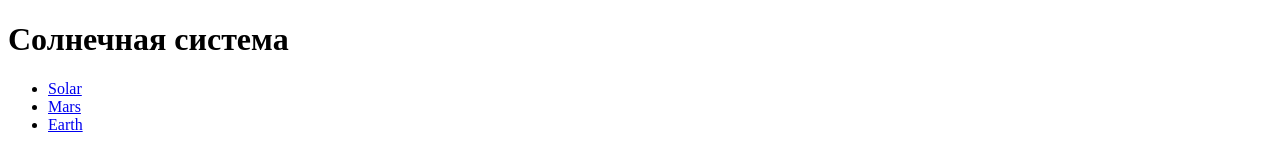
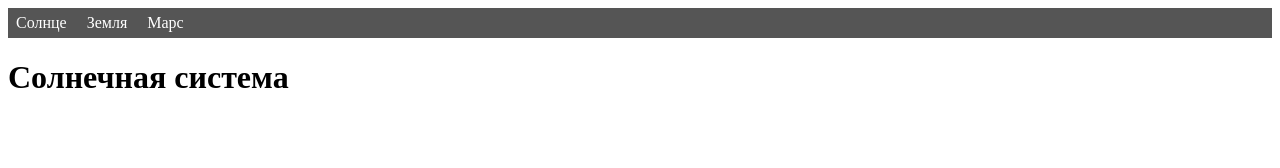
Before and after one commit to incubus-ank/SolarSystem, a plain HTML site: page index.html in a window 1280 px wide. Drawn offline with Linux system fonts and the light colour scheme.

Commit message:
some edit

```diff
--- a/index.html
+++ b/index.html
@@ -4,13 +4,19 @@
     <meta charset="UTF-8">
     <meta name="viewport" content="width=device-width, initial-scale=1.0">
     <title>Solar System</title>
+    <link rel="stylesheet" href="./style.css">
 </head>
 <body>
+    <header>
+        <nav>
+            <ul>
+                <li><a href="./solar.html">Солнце</a></li>
+                <li><a href="./earth.html">Земля</a></li>
+                <li><a href="./mars.html">Марс</a></li>
+            </ul>
+        </nav>
+    </header>
     <h1>Солнечная система</h1>
-    <ul>
-        <li><a href="./solar.html">Solar</a></li>
-        <li><a href="./mars.html">Mars</a></li>
-        <li><a href="./earth.html">Earth</a></li>
-    </ul>
+
 </body>
 </html>
--- /dev/null
+++ b/style.css
@@ -0,0 +1,21 @@
+ul {
+    list-style-type: none;
+    margin: 0;
+    padding: 0;
+    background-color: #555;
+}
+li {
+    display: inline-flex;
+}
+
+li a {
+    display: block;
+    color: white;
+    text-align: center;
+    padding: 6px 8px;
+    text-decoration: none;
+}
+
+li a:hover {
+    background-color: #111;
+}
```
Also changed, not shown: earth.html (+10 -0 lines), mars.html (+10 -0 lines), solar.html (+11 -1 lines).
